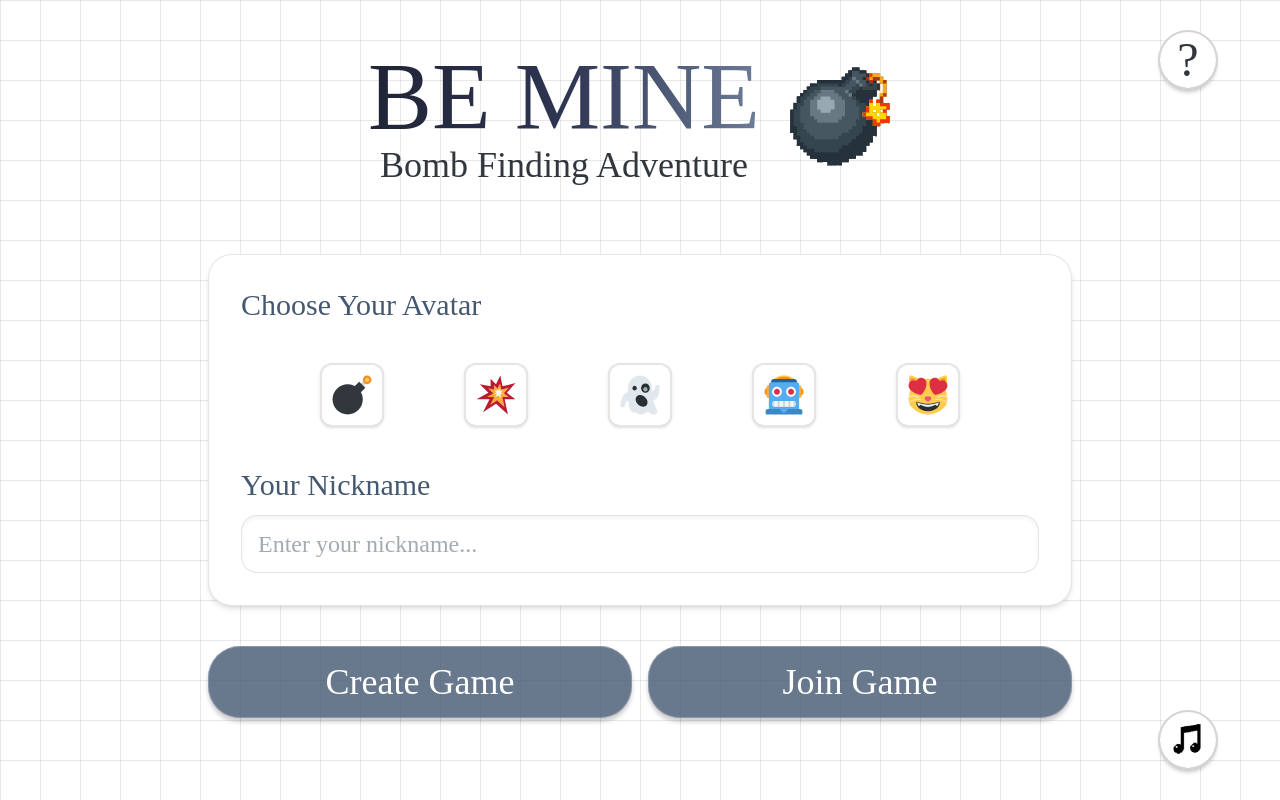
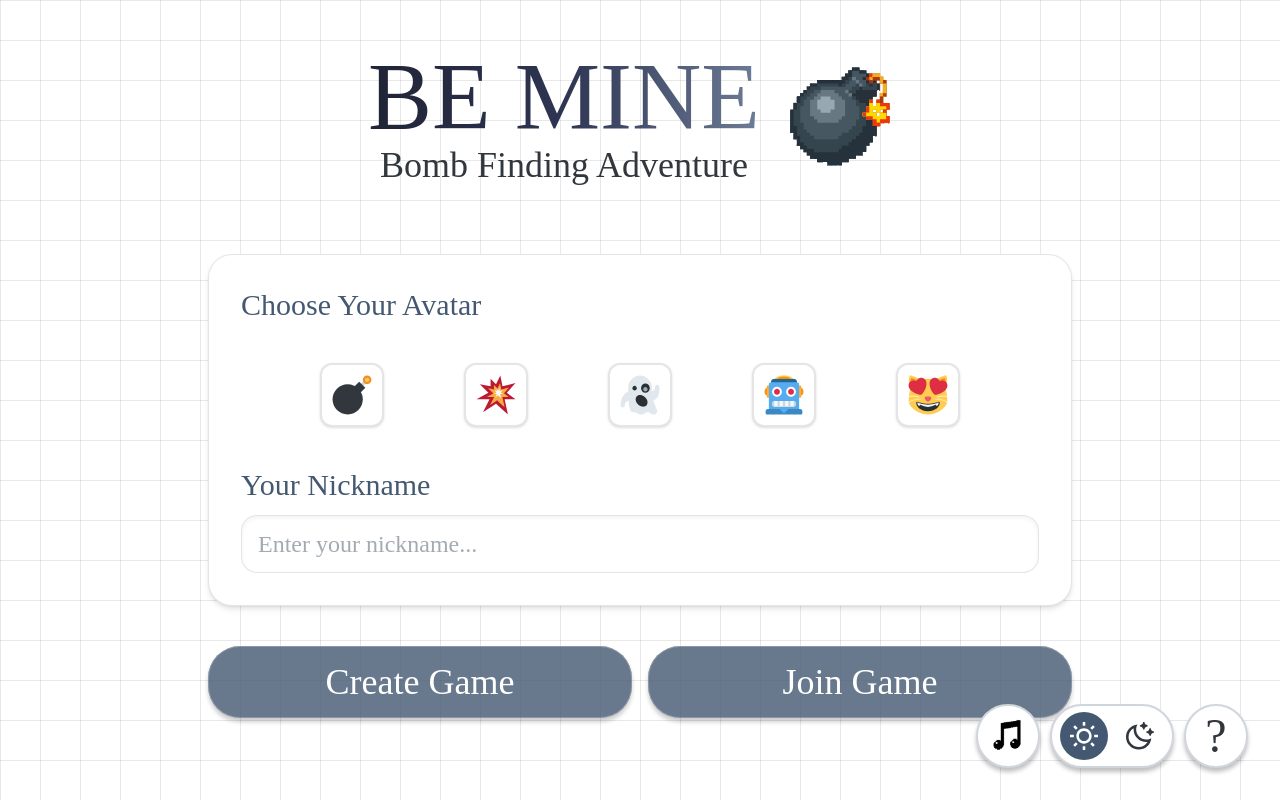
Before and after one commit to gunpachon/FindMyMines, a SvelteKit app in the folder apps/web/: page / in a window 1280 px wide. Built offline with nearby package versions, Linux system fonts and the light colour scheme; no server answers; a web font is replaced by a local one.

Commit message:
feat: dark mode and ui changes

```diff
--- a/apps/web/src/app.css
+++ b/apps/web/src/app.css
@@ -1,4 +1,6 @@
 @import "tailwindcss";
+
+@custom-variant dark (&:where(.dark, .dark *));
 
 @font-face {
   font-family: "Jaro Variable";
@@ -37,6 +39,10 @@
   --color-be-mine-light-blue: #eff6fe;
   --color-be-mine-dot: #d9d9d9;
 
+  --color-be-mine-body-dark: #ccd6dd;
+
+  --color-dark: #1d2936;
+
   --animate-floating: floating 5s infinite ease-in-out;
 
   --shadow-glow:
@@ -60,3 +66,10 @@
     linear-gradient(to right, rgba(0, 0, 0, 0.09) 1px, transparent 1px),
     linear-gradient(to bottom, rgba(0, 0, 0, 0.09) 1px, transparent 1px);
 }
+
+.dark .bg-grid {
+  background-size: 40px 40px;
+  background-image:
+    linear-gradient(to right, rgba(255, 255, 255, 0.09) 1px, transparent 1px),
+    linear-gradient(to bottom, rgba(255, 255, 255, 0.09) 1px, transparent 1px);
+}
--- a/apps/web/src/app.html
+++ b/apps/web/src/app.html
@@ -5,7 +5,7 @@
     <meta name="viewport" content="width=device-width, initial-scale=1" />
     %sveltekit.head%
   </head>
-  <body data-sveltekit-preload-data="hover" class="bg-grid font-body">
+  <body data-sveltekit-preload-data="hover" class="font-body">
     <div style="display: contents">%sveltekit.body%</div>
   </body>
 </html>
--- a/apps/web/src/lib/components/Button.svelte
+++ b/apps/web/src/lib/components/Button.svelte
@@ -17,7 +17,7 @@
   }: Props = $props();
 
   const baseClasses =
-    "w-full px-12 py-4 bg-be-mine-gray rounded-[32px] shadow-[0px_4px_4px_0px_rgba(0,0,0,0.25)] outline outline-1 outline-offset-[-1px] outline-gray-400/50 inline-flex justify-center items-center gap-2.5 overflow-hidden text-white text-4xl font-normal transition hover:brightness-110 disabled:cursor-not-allowed disabled:opacity-80";
+    "w-full px-12 py-4 dark:bg-dark dark:text-be-mine-body-dark bg-be-mine-gray rounded-[32px] shadow-[0px_4px_4px_0px_rgba(0,0,0,0.25)] outline outline-1 outline-offset-[-1px] outline-gray-400/50 inline-flex justify-center items-center gap-2.5 overflow-hidden text-white text-4xl font-normal transition hover:brightness-110 disabled:cursor-not-allowed disabled:opacity-80";
 
   const classes = twMerge(baseClasses, className);
 </script>
--- a/apps/web/src/lib/components/Reaction.svelte
+++ b/apps/web/src/lib/components/Reaction.svelte
@@ -21,11 +21,11 @@
   };
 
   const baseClasses =
-    "w-20 h-16 p-2 rounded-xl inline-flex justify-center items-center transition hover:brightness-110 hover:scale-120 active:scale-95 disabled:cursor-not-allowed disabled:opacity-50";
+    "p-2 rounded-xl inline-flex justify-center items-center transition hover:brightness-110 hover:scale-120 active:scale-95 disabled:cursor-not-allowed disabled:opacity-50";
 
   const classes = twMerge(baseClasses, className);
 </script>
 
 <button type="button" {disabled} class={classes} {onclick} {...restProps}>
-  <img src={reactionIcons[type]} alt={`${type} reaction`} class="h-20 w-20 object-contain" />
+  <img src={reactionIcons[type]} alt={`${type} reaction`} class="size-12 object-contain" />
 </button>
--- a/apps/web/src/routes/(game)/+layout.svelte
+++ b/apps/web/src/routes/(game)/+layout.svelte
@@ -10,6 +10,7 @@
 
   import NotesPNG from "$lib/assets/notes.png";
   import RedLinePNG from "$lib/assets/red-line.png";
+
   import { twMerge } from "tailwind-merge";
 
   let { children } = $props();
@@ -64,23 +65,83 @@
   }
 
   let musicPaused = $state(true);
+  let darkMode = $state(false);
 </script>
 
 <audio autoplay bind:paused={musicPaused} volume={0.08}>
   <source src="/the-world-of-8-bit-games-trimmed.mp3" />
 </audio>
 
-<div>
+<div class="contents" class:dark={darkMode}>
+  <div class="fixed bottom-8 right-8 z-20 flex gap-2.5">
     <button
       onclick={() => (musicPaused = !musicPaused)}
-    class="fixed bottom-8 right-16 z-20 grid h-14 w-14 place-items-center rounded-full bg-white shadow-[0px_4px_4px_0px_rgba(0,0,0,0.25)] outline-2 outline-zinc-300 transition-transform hover:brightness-90 active:scale-90"
+      class="dark:bg-dark dark:text-be-mine-body-dark hover:dark:brightness-120 grid size-16 place-items-center rounded-full border-2 border-gray-300 bg-white shadow-[0px_4px_4px_0px_rgba(0,0,0,0.25)] transition-transform hover:brightness-90 active:scale-90 dark:border-gray-600"
     >
       <div class="relative">
-      <img src={NotesPNG} alt="" class={twMerge("size-10")} />
+        <img src={NotesPNG} alt="" class="size-10 dark:invert" />
         {#if !musicPaused}
           <img src={RedLinePNG} alt="" class="absolute inset-0 m-auto size-9" />
         {/if}
       </div>
     </button>
+    <div
+      class="dark:bg-dark dark:text-be-mine-body-dark flex w-fit items-center gap-2 rounded-full border-2 border-gray-300 bg-white px-2 shadow-[0px_4px_4px_0px_rgba(0,0,0,0.25)] dark:border-gray-600"
+    >
+      <button
+        onclick={() => (darkMode = false)}
+        class={twMerge(
+          "color-be-mine-gray hover:dark:brightness-120 dark:bg-dark hover:dark:brightness-120 flex aspect-square size-12 items-center justify-center rounded-full bg-white hover:brightness-90",
+          !darkMode && "bg-be-mine-gray",
+        )}
+      >
+        <svg
+          width="39"
+          height="39"
+          viewBox="0 0 39 39"
+          class={twMerge(
+            "fill-be-mine-dark-gray dark:fill-be-mine-body-dark size-7",
+            !darkMode && "fill-white",
+          )}
+          xmlns="http://www.w3.org/2000/svg"
+        >
+          <path
+            d="M19.5 30.1364C13.6257 30.1364 8.86364 25.3743 8.86364 19.5C8.86364 13.6257 13.6257 8.86364 19.5 8.86364C25.3743 8.86364 30.1364 13.6257 30.1364 19.5C30.1364 25.3743 25.3743 30.1364 19.5 30.1364ZM19.5 26.5909C23.4161 26.5909 26.5909 23.4161 26.5909 19.5C26.5909 15.5838 23.4161 12.4091 19.5 12.4091C15.5838 12.4091 12.4091 15.5838 12.4091 19.5C12.4091 23.4161 15.5838 26.5909 19.5 26.5909ZM17.7273 0H21.2727V5.31818H17.7273V0ZM17.7273 33.6818H21.2727V39H17.7273V33.6818ZM4.45791 6.96492L6.96492 4.45791L10.7254 8.21844L8.21844 10.7254L4.45791 6.96492ZM28.2745 30.7816L30.7816 28.2745L34.5421 32.0351L32.0351 34.5421L28.2745 30.7816ZM32.0351 4.45791L34.5421 6.96492L30.7816 10.7254L28.2745 8.21844L32.0351 4.45791ZM8.21844 28.2745L10.7254 30.7816L6.96492 34.5421L4.45791 32.0351L8.21844 28.2745ZM39 17.7273V21.2727H33.6818V17.7273H39ZM5.31818 17.7273V21.2727H0V17.7273H5.31818Z"
+          />
+        </svg>
+      </button>
+      <button
+        onclick={() => (darkMode = true)}
+        class={twMerge(
+          "color-be-mine-gray hover:dark:brightness-120 flex aspect-square size-12 items-center justify-center rounded-full bg-white hover:brightness-90 dark:bg-[#2D3695]",
+          darkMode && "bg-be-mine-gray",
+        )}
+      >
+        <svg
+          width="36"
+          height="36"
+          viewBox="0 0 36 36"
+          class={twMerge(
+            "fill-be-mine-dark-gray dark:fill-be-mine-body-dark size-7",
+            darkMode && "fill-white",
+          )}
+          xmlns="http://www.w3.org/2000/svg"
+        >
+          <path
+            d="M13.0631 9.6729C13.0631 16.7959 18.9116 22.5701 26.1261 22.5701C28.4752 22.5701 30.6794 21.958 32.584 20.8864C31.7984 29.0674 24.8206 35.4673 16.3288 35.4673C7.31066 35.4673 0 28.2494 0 19.3458C0 10.9618 6.48222 4.07255 14.7684 3.29696C13.6831 5.17745 13.0631 7.35369 13.0631 9.6729ZM3.26577 19.3458C3.26577 26.4688 9.1143 32.243 16.3288 32.243C21.171 32.243 25.4333 29.6294 27.689 25.7212C27.1723 25.7699 26.6509 25.7944 26.1261 25.7944C17.108 25.7944 9.7973 18.5765 9.7973 9.6729C9.7973 9.1548 9.82218 8.64004 9.87136 8.12996C5.91298 10.3569 3.26577 14.5651 3.26577 19.3458ZM26.3942 3.6935L27.759 4.03037V5.64252L26.3942 5.9794C25.2241 6.2682 24.3105 7.1702 24.0181 8.32541L23.6768 9.6729H22.0439L21.7026 8.32541C21.4102 7.1702 20.4966 6.2682 19.3265 5.9794L17.9617 5.64252V4.03037L19.3265 3.6935C20.4966 3.4047 21.4102 2.5027 21.7026 1.34748L22.0439 0H23.6768L24.0181 1.34748C24.3105 2.5027 25.2241 3.4047 26.3942 3.6935ZM34.5587 11.7542L35.9234 12.0911V13.7033L34.5587 14.0401C33.3885 14.3289 32.4749 15.2309 32.1825 16.3862L31.8412 17.7336H30.2083L29.8671 16.3862C29.5746 15.2309 28.661 14.3289 27.4909 14.0401L26.1261 13.7033V12.0911L27.4909 11.7542C28.661 11.4654 29.5746 10.5634 29.8671 9.40823L30.2083 8.06075H31.8412L32.1825 9.40823C32.4749 10.5634 33.3885 11.4654 34.5587 11.7542Z"
+          />
+        </svg>
+      </button>
     </div>
+    <button
+      onclick={() => goto("/how-to-play")}
+      class="dark:bg-dark hover:dark:brightness-120 dark:text-be-mine-body-dark grid size-16 place-items-center rounded-full border-2 border-gray-300 bg-white shadow-[0px_4px_4px_0px_rgba(0,0,0,0.25)] hover:brightness-90 dark:border-gray-600"
+    >
+      <span class="text-be-mine-dark-gray dark:text-be-mine-body-dark text-5xl font-normal">?</span>
+    </button>
+  </div>
+
+  <div class="bg-grid dark:bg-[#161d24]">
     {@render children?.()}
+  </div>
+</div>
--- a/apps/web/src/routes/(game)/+page.svelte
+++ b/apps/web/src/routes/(game)/+page.svelte
@@ -35,23 +35,17 @@
 </script>
 
 <div class="relative z-10 mx-auto h-dvh max-w-4xl p-4">
-  <button
-    onclick={() => goto("/how-to-play")}
-    class="fixed right-16 top-8 grid h-14 w-14 place-items-center rounded-full bg-white shadow-[0px_4px_4px_0px_rgba(0,0,0,0.25)] outline-2 outline-zinc-300 hover:brightness-90"
-  >
-    <span class="text-be-mine-dark-gray text-5xl font-normal">?</span>
-  </button>
   <div class="flex h-full flex-col items-center justify-center gap-2">
     <div class="flex flex-col items-start gap-0">
       <div class="animate-floating flex items-center gap-3">
         <div>
           <h1
-            class="font-pixel bg-gradient-to-r from-[#202436] via-[#2e3552] to-[#6e7d97] bg-clip-text text-center text-8xl font-normal text-transparent"
+            class="font-pixel bg-gradient-to-r from-[#202436] via-[#2e3552] to-[#6e7d97] bg-clip-text text-center text-8xl font-normal text-transparent dark:from-[#CCD6DD] dark:via-[#979797] dark:via-100% dark:to-[#979797]"
           >
             BE MINE
           </h1>
           <p
-            class="text-be-mine-dark-gray justify-start self-stretch text-center text-4xl font-normal"
+            class="text-be-mine-dark-gray dark:text-be-mine-body-dark justify-start self-stretch text-center text-4xl font-normal"
           >
             Bomb Finding Adventure
           </p>
@@ -61,10 +55,14 @@
       </div>
     </div>
 
-    <div class="mt-6 w-full rounded-3xl border border-black/10 bg-white p-8 shadow-md">
+    <div
+      class="dark:bg-dark mt-6 w-full rounded-3xl border border-black/10 bg-white p-8 shadow-md dark:border-white/30"
+    >
       <div class="grid gap-6">
         <div class="flex flex-col items-center gap-4">
-          <div class="text-be-mine-gray justify-start self-stretch text-3xl font-normal">
+          <div
+            class="text-be-mine-gray dark:text-be-mine-body-dark justify-start self-stretch text-3xl font-normal"
+          >
             Choose Your Avatar
             <div class="mt-[40px] flex flex-wrap items-center justify-center gap-[80px]">
               {#each avatars as avatar, i}
@@ -86,13 +84,15 @@
         </div>
 
         <div class="mt-4 grid gap-3">
-          <div class="text-be-mine-gray justify-start self-stretch text-3xl font-normal">
+          <div
+            class="text-be-mine-gray dark:text-be-mine-body-dark justify-start self-stretch text-3xl font-normal"
+          >
             Your Nickname
           </div>
           <input
             placeholder="Enter your nickname..."
             bind:value={setupState.name}
-            class="text-be-mine-light-gray w-full justify-start rounded-2xl border border-black/10 bg-white px-4 py-3 text-2xl font-normal shadow-inner outline-none"
+            class="text-be-mine-light-gray dark:bg-dark dark:text-be-mine-body-dark w-full justify-start rounded-2xl border border-black/10 bg-white px-4 py-3 text-2xl font-normal shadow-inner outline-none dark:border-white/20"
           />
         </div>
       </div>
```
Also changed, not shown: apps/web/src/routes/(game)/create-game/+page.svelte (+13 -6 lines), apps/web/src/routes/(game)/game/+page.svelte (+19 -10 lines), apps/web/src/routes/(game)/how-to-play/+page.svelte (+15 -8 lines), apps/web/src/routes/(game)/join-game/+page.svelte (+7 -3 lines), apps/web/src/routes/(game)/waiting/+page.svelte (+6 -4 lines). Lines whose indentation alone changed are shown as unchanged.
